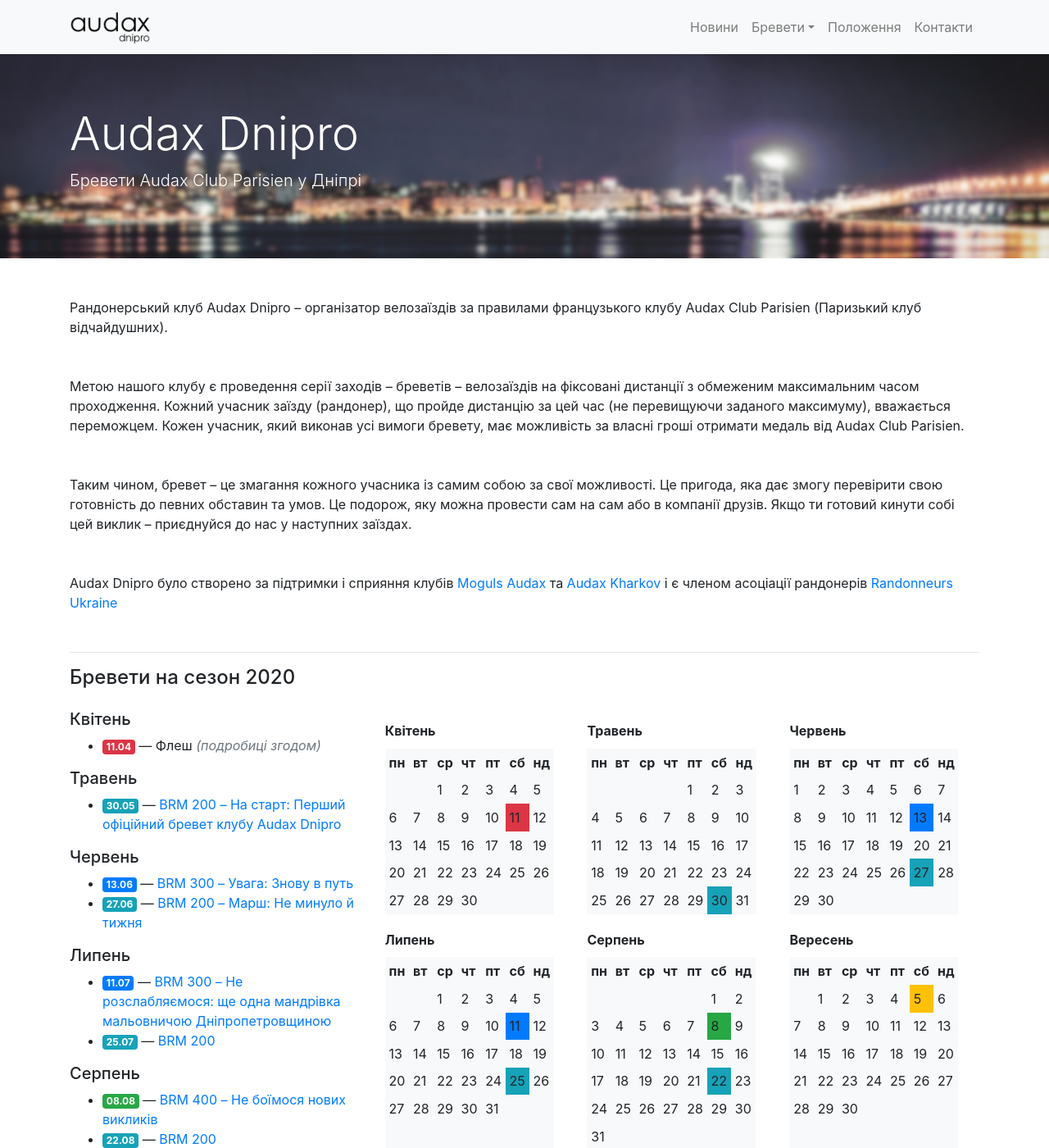
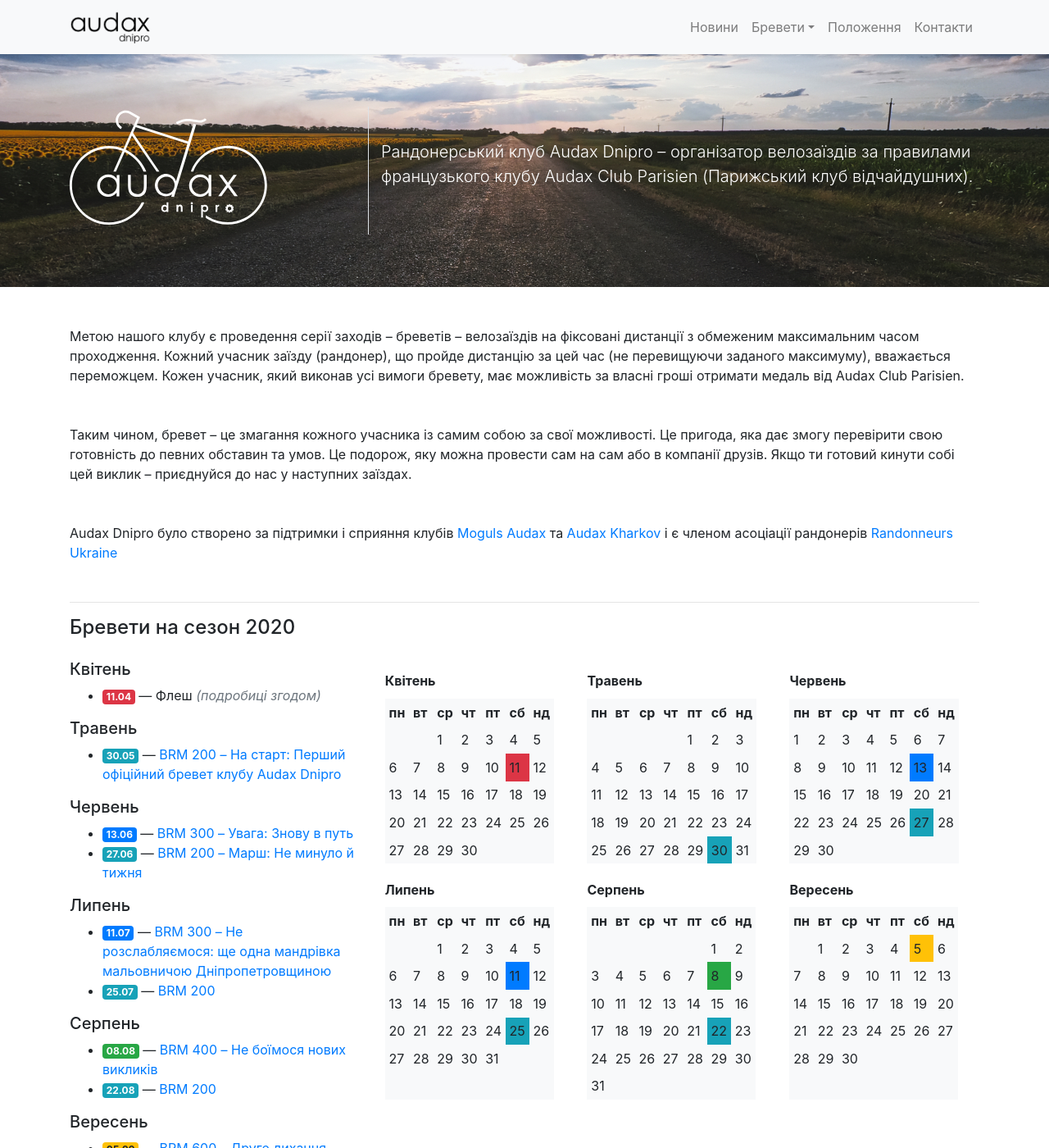
Before and after one commit to s-chizhik/audax.dp.ua, a Jekyll site: the page built from index.html, in a window 1280 px wide and 1400 px high. Shown: the whole window at 82% size. Built offline with Jekyll 4.4.1, drawn with Linux system fonts in a browser that asks for light colours; nearby versions of some CDN libraries.

Commit message:
лого, картинка на главной, шапка

```diff
--- a/_includes/header.html
+++ b/_includes/header.html
@@ -1,4 +1,5 @@
-<header class="navbar navbar-expand-lg navbar-light bg-light shadow-sm">
+<!--<div class="fixed-top">-->
+<header class="fixed-top navbar navbar-expand-lg navbar-light bg-light shadow-sm">
 
     <div class="container">
 
@@ -42,3 +43,4 @@
         </div>
     </div>
 </header>
+<!--</div>-->
--- a/_layouts/default.html
+++ b/_layouts/default.html
@@ -3,6 +3,12 @@
 
 <head>
     {% include head.html %}
+
+    <style>
+        main {
+            margin-top: 66px;
+        }
+    </style>
 </head>
 
 <body class="d-flex flex-column h-100">
--- a/_layouts/main.html
+++ b/_layouts/main.html
@@ -5,11 +5,14 @@
     {% include head.html %}
     <style>
         .jumbotron {
-            background: url("{{ 'img/dnepr.jpg.pagespeed.ce.8OtTlBPvEx.jpeg' | relative_url }}") no-repeat center center;
+            background: url("{{ 'img/RHBBZRQSfMcK.jpg' | relative_url }}") no-repeat center center;
             -webkit-background-size: 100% 100%;
             -moz-background-size: 100% 100%;
             -o-background-size: 100% 100%;
             background-size: 100% 100%;
+        }
+        main {
+            margin-top: 66px;
         }
     </style>
 </head>
--- a/index.html
+++ b/index.html
@@ -5,17 +5,21 @@
 
 <div class="jumbotron jumbotron-fluid text-white">
     <div class="container">
-        <h1 class="display-4">{{ site.title }}</h1>
-        <p class="lead">Бревети Audax Club Parisien у Дніпрі</p>
+        <div class="row align-items-center">
+            <div class="col-4 border-right">
+                <object data="/img/audax_dnipro-01.svg" alt="Audax Dnipro logo" type="image/svg+xml" style="height:150px;"></object>
+            </div>
+            <div class="col-8">
+                <p class="lead">
+                    Рандонерський клуб Audax Dnipro – організатор велозаїздів за правилами французького клубу
+                    Audax Club Parisien (Парижський клуб відчайдушних).
+                </p>
+            </div>
+        </div>
     </div>
 </div>
 
 <div class="container">
-
-    <p class="my-5">
-        Рандонерський клуб Audax Dnipro – організатор велозаїздів за правилами французького клубу Audax Club Parisien
-        (Паризький клуб відчайдушних).
-    </p>
 
     <p class="my-5">
         Метою нашого клубу є проведення серії заходів – бреветів – велозаїздів на фіксовані дистанції з обмеженим
```
Also changed, not shown: img/RHBBZRQSfMcK.jpg (added), img/audax_dnipro-01.svg (added), 1 other file.
